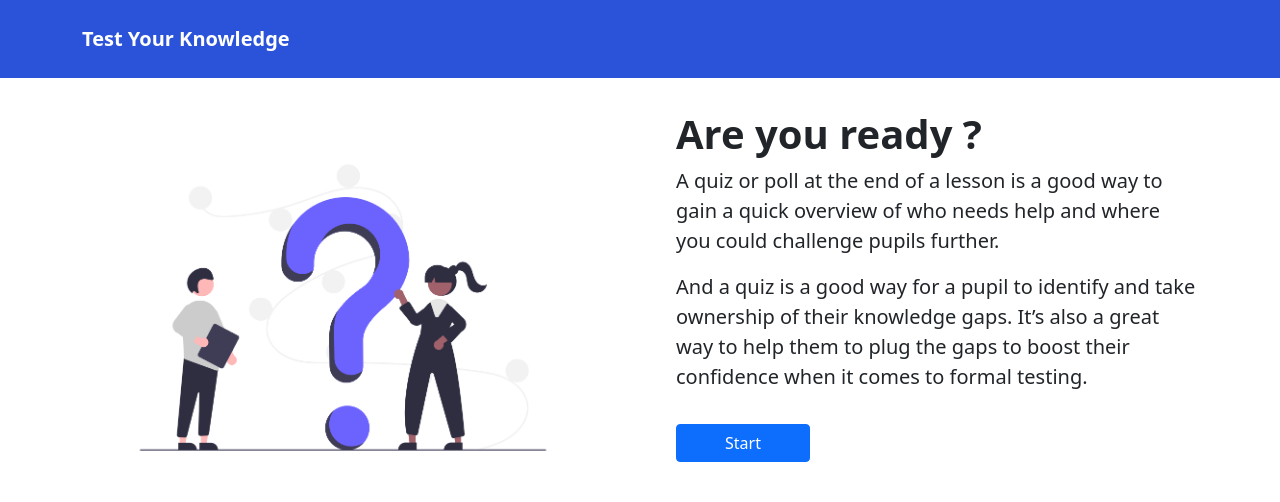
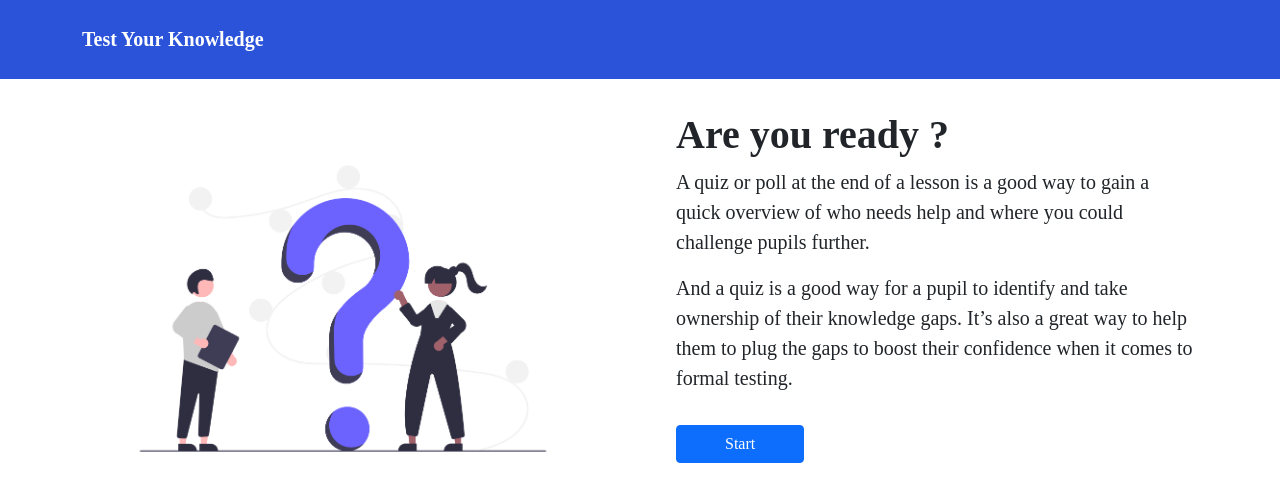
Before and after one commit to rahulrajht/Test-your-knowledge, a React (Create React App) app in the folder quiz-app/: page / in a window 1280 px wide. Shown: the top 502 px of the page. Built offline with nearby package versions, Linux system fonts and the light colour scheme.

Commit message:
added font-style

```diff
--- a/quiz-app/src/styles/App.css
+++ b/quiz-app/src/styles/App.css
@@ -1,3 +1,3 @@
-body{
-    font-family: 'Franklin Gothic Medium', 'Arial Narrow', Arial, sans-serif;
+*{
+    font-family: cursive
 }
```
